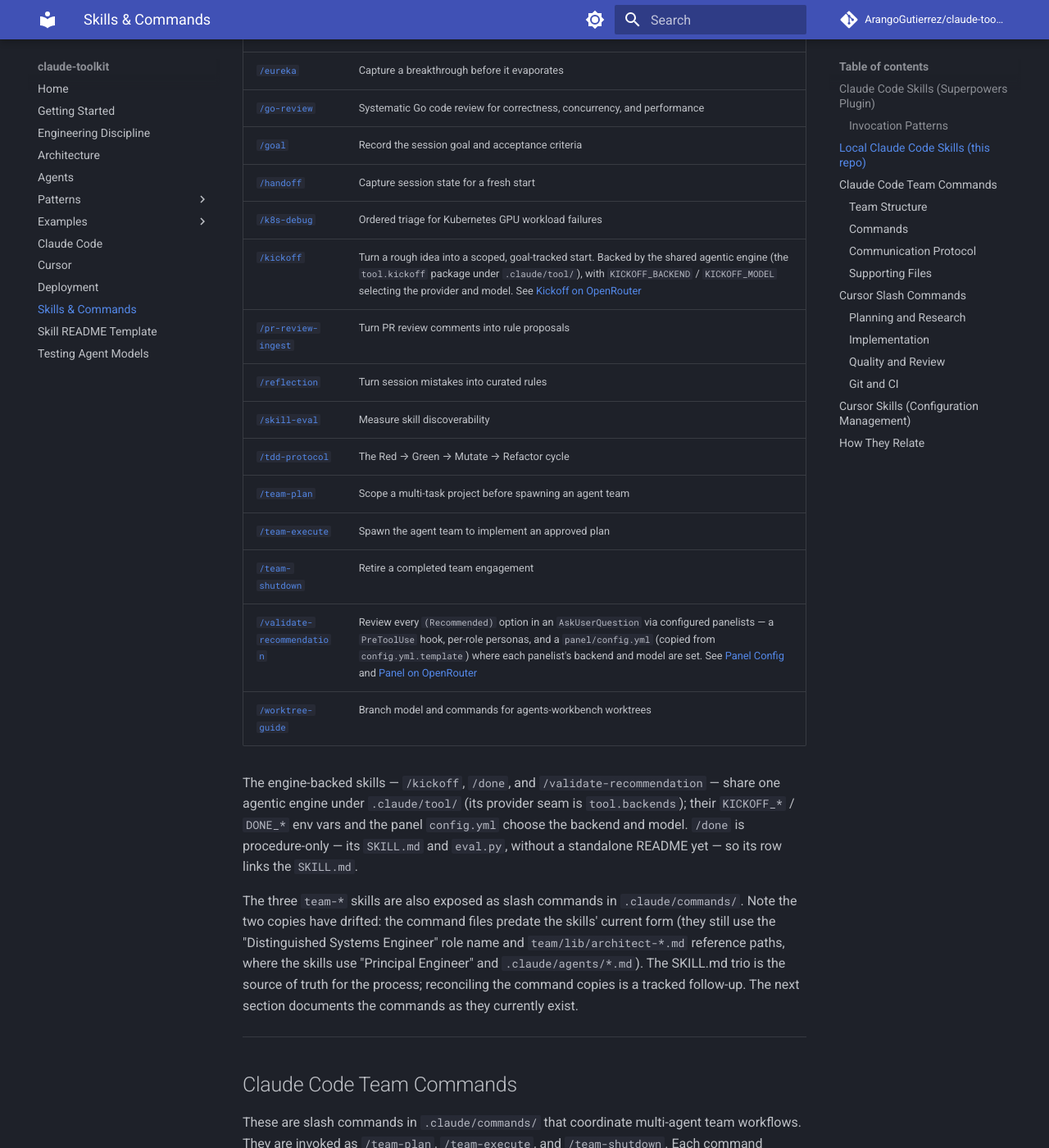
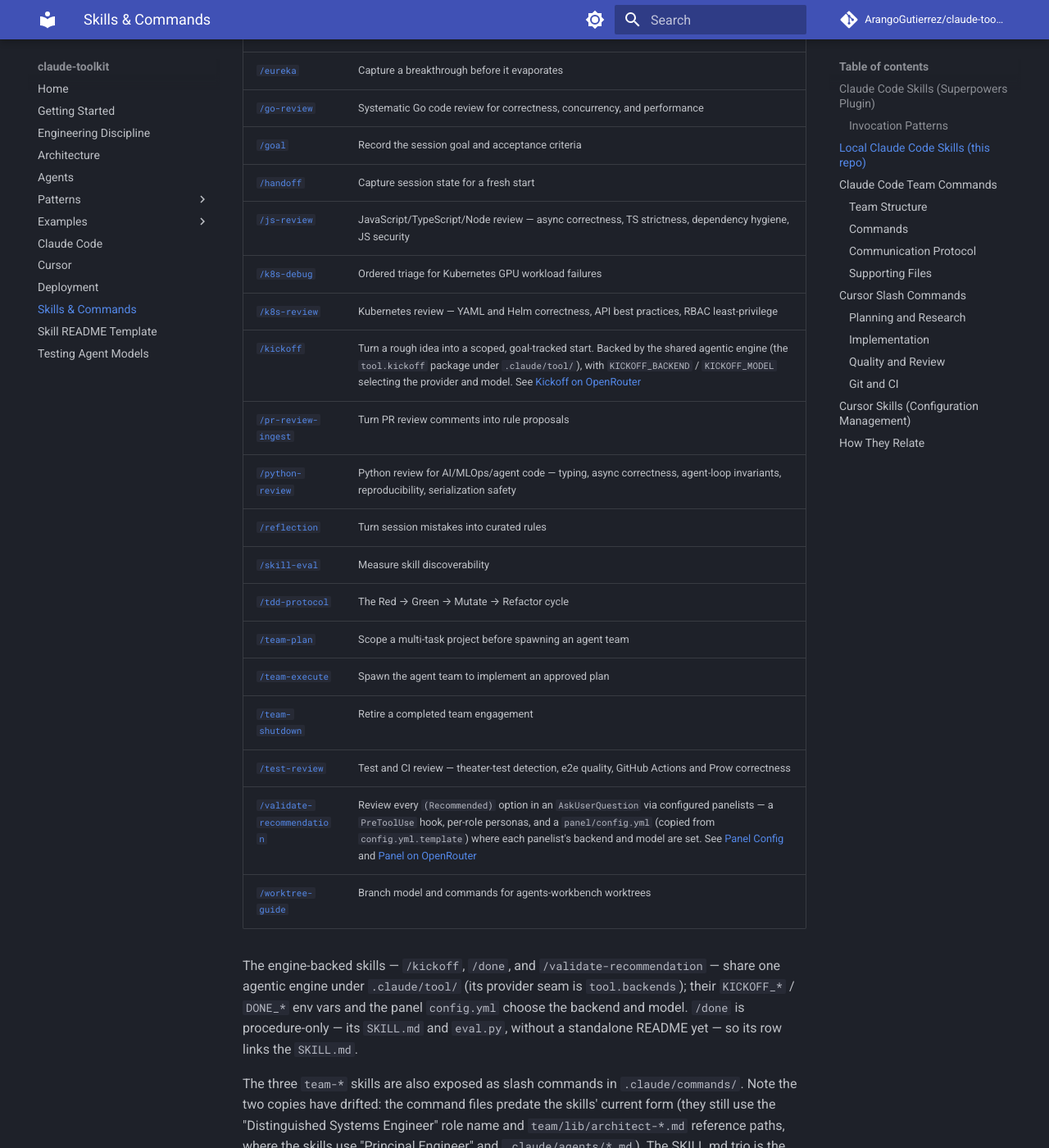
Before and after one commit to ArangoGutierrez/claude-toolkit, an MkDocs documentation site: the page built from docs/skills-and-commands.md, in a window 1280 px wide and 1400 px high, scrolled down 2974 px. Shown: the whole window at 82% size. Built offline with MkDocs 1.6.1 and Material for MkDocs 9.7.7, drawn with Linux system fonts in a browser that asks for light colours; comment, search, counter and statistics services are not loaded.

Commit message:
docs: index the four new review skills
js-review, k8s-review, python-review, test-review rows in
skills-and-commands.md, alphabetical placement.

Signed-off-by: Carlos Eduardo Arango Gutierrez <arangogutierrez@gmail.com>

```diff
--- a/docs/skills-and-commands.md
+++ b/docs/skills-and-commands.md
@@ -65,15 +65,19 @@ These skills ship in `.claude/skills/` and deploy to `~/.claude/skills/`. Each h
 | [`/go-review`](https://github.com/ArangoGutierrez/claude-toolkit/blob/main/.claude/skills/go-review/README.md) | Systematic Go code review for correctness, concurrency, and performance |
 | [`/goal`](https://github.com/ArangoGutierrez/claude-toolkit/blob/main/.claude/skills/goal/README.md) | Record the session goal and acceptance criteria |
 | [`/handoff`](https://github.com/ArangoGutierrez/claude-toolkit/blob/main/.claude/skills/handoff/README.md) | Capture session state for a fresh start |
+| [`/js-review`](https://github.com/ArangoGutierrez/claude-toolkit/blob/main/.claude/skills/js-review/README.md) | JavaScript/TypeScript/Node review — async correctness, TS strictness, dependency hygiene, JS security |
 | [`/k8s-debug`](https://github.com/ArangoGutierrez/claude-toolkit/blob/main/.claude/skills/k8s-debug/README.md) | Ordered triage for Kubernetes GPU workload failures |
+| [`/k8s-review`](https://github.com/ArangoGutierrez/claude-toolkit/blob/main/.claude/skills/k8s-review/README.md) | Kubernetes review — YAML and Helm correctness, API best practices, RBAC least-privilege |
 | [`/kickoff`](https://github.com/ArangoGutierrez/claude-toolkit/blob/main/.claude/skills/kickoff/README.md) | Turn a rough idea into a scoped, goal-tracked start. Backed by the shared agentic engine (the `tool.kickoff` package under `.claude/tool/`), with `KICKOFF_BACKEND` / `KICKOFF_MODEL` selecting the provider and model. See [Kickoff on OpenRouter](examples/kickoff-openrouter.md) |
 | [`/pr-review-ingest`](https://github.com/ArangoGutierrez/claude-toolkit/blob/main/.claude/skills/pr-review-ingest/README.md) | Turn PR review comments into rule proposals |
+| [`/python-review`](https://github.com/ArangoGutierrez/claude-toolkit/blob/main/.claude/skills/python-review/README.md) | Python review for AI/MLOps/agent code — typing, async correctness, agent-loop invariants, reproducibility, serialization safety |
 | [`/reflection`](https://github.com/ArangoGutierrez/claude-toolkit/blob/main/.claude/skills/reflection/README.md) | Turn session mistakes into curated rules |
 | [`/skill-eval`](https://github.com/ArangoGutierrez/claude-toolkit/blob/main/.claude/skills/skill-eval/README.md) | Measure skill discoverability |
 | [`/tdd-protocol`](https://github.com/ArangoGutierrez/claude-toolkit/blob/main/.claude/skills/tdd-protocol/README.md) | The Red → Green → Mutate → Refactor cycle |
 | [`/team-plan`](https://github.com/ArangoGutierrez/claude-toolkit/blob/main/.claude/skills/team-plan/README.md) | Scope a multi-task project before spawning an agent team |
 | [`/team-execute`](https://github.com/ArangoGutierrez/claude-toolkit/blob/main/.claude/skills/team-execute/README.md) | Spawn the agent team to implement an approved plan |
 | [`/team-shutdown`](https://github.com/ArangoGutierrez/claude-toolkit/blob/main/.claude/skills/team-shutdown/README.md) | Retire a completed team engagement |
+| [`/test-review`](https://github.com/ArangoGutierrez/claude-toolkit/blob/main/.claude/skills/test-review/README.md) | Test and CI review — theater-test detection, e2e quality, GitHub Actions and Prow correctness |
 | [`/validate-recommendation`](https://github.com/ArangoGutierrez/claude-toolkit/blob/main/.claude/skills/validate-recommendation/README.md) | Review every `(Recommended)` option in an `AskUserQuestion` via configured panelists — a `PreToolUse` hook, per-role personas, and a `panel/config.yml` (copied from `config.yml.template`) where each panelist's backend and model are set. See [Panel Config](patterns/panel-config.md) and [Panel on OpenRouter](examples/panel-openrouter.md) |
 | [`/worktree-guide`](https://github.com/ArangoGutierrez/claude-toolkit/blob/main/.claude/skills/worktree-guide/README.md) | Branch model and commands for agents-workbench worktrees |
 
```
